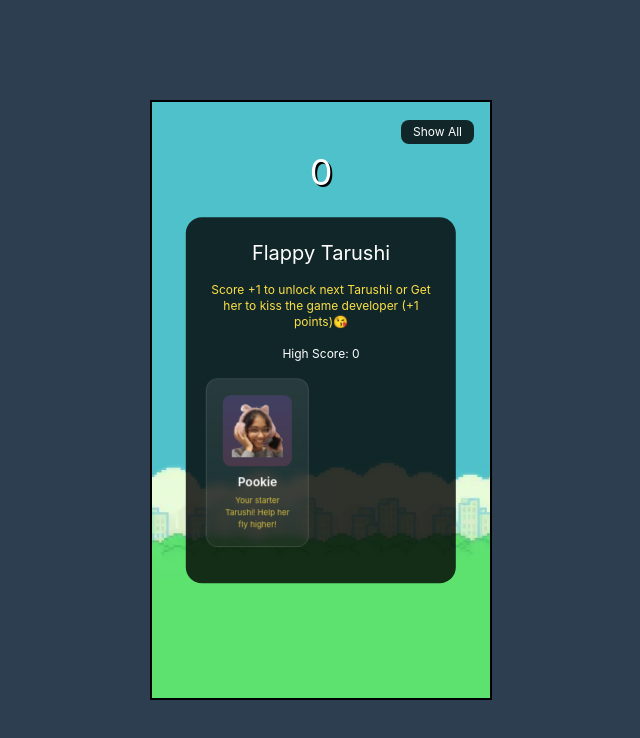
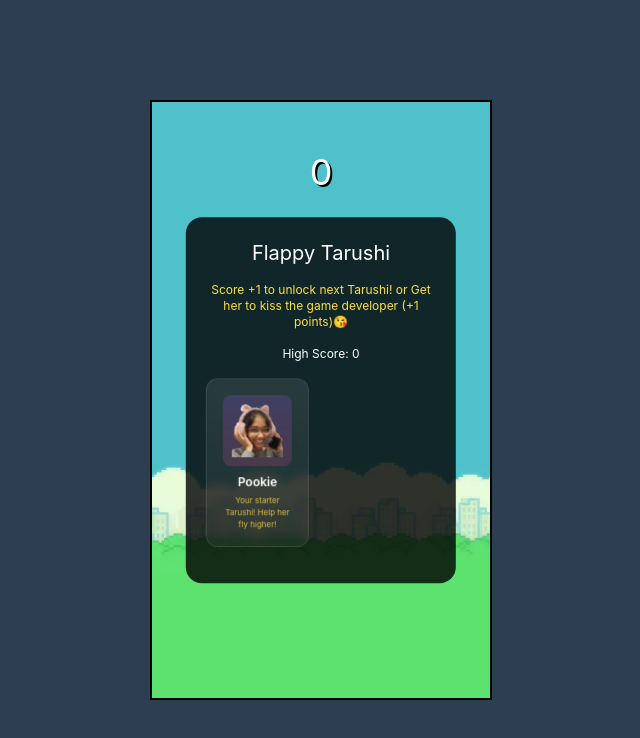
Before and after one commit to kaustuv123/Flappy-Bird, a React (Vite) app: page / in a window 1280 px wide. Shown: the top 738 px of the page, without its empty margins (319-959 px from the left). Built offline with nearby package versions, Linux system fonts and the light colour scheme.

Commit message:
Progressive character unlock enabled again

```diff
--- a/src/App.jsx
+++ b/src/App.jsx
@@ -372,8 +372,6 @@ function App() {
 
   // Get next unlock info only if not showing all characters
   const getNextUnlockInfo = () => {
-    if (showAllCharacters) return "All characters are unlocked! Time to kiss the developer 😘";
-
     const nextCharacter = BIRD_CHARACTERS.find(bird => bird.unlockScore > highScore);
     if (nextCharacter) {
       const pointsNeeded = nextCharacter.unlockScore - highScore;
@@ -398,19 +396,6 @@ function App() {
         }}
         onClick={handler}
       >
-        {/* Add toggle button */}
-        <div className="absolute top-4 right-4 z-20">
-          <button
-            className="bg-black/80 text-white px-3 py-1 rounded-lg text-xs hover:bg-black/60 transition-colors"
-            onClick={(e) => {
-              e.stopPropagation();
-              setShowAllCharacters(prev => !prev);
-            }}
-          >
-            {showAllCharacters ? "Progressive Unlock" : "Show All"}
-          </button>
-        </div>
-
         <div className="absolute z-10 top-[50px] left-0 right-0 text-center text-4xl text-white text-shadow">
           {gameState.score}
         </div>
```
